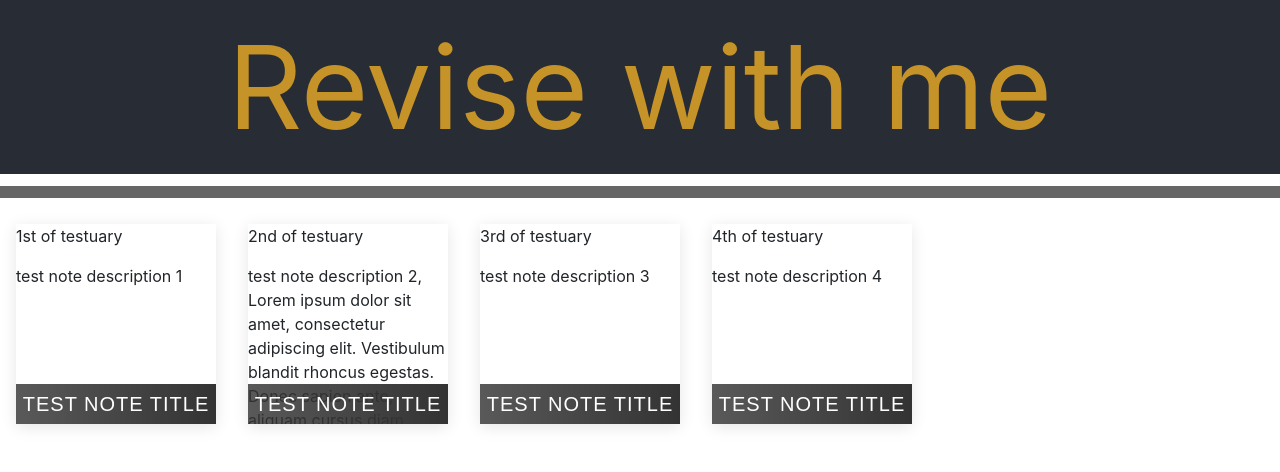
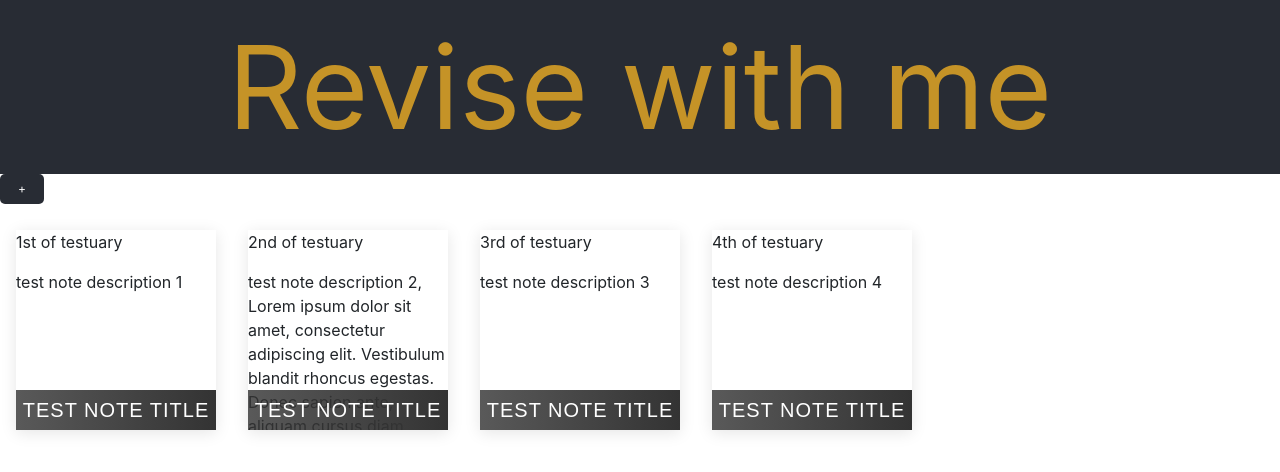
Before and after one commit to Duvvvy/ReviseWithMe, a React (Create React App) app: page / in a window 1280 px wide. Shown: the top 472 px of the page. Built offline with nearby package versions, Linux system fonts and the light colour scheme; a web font is replaced by a local one.

Commit message:
Looks good to me

```diff
--- a/src/App.css
+++ b/src/App.css
@@ -7,10 +7,16 @@ html, body {
 }
 
 .btn-primary {
-  background: #666 !important;
+  outline: none !important;
+  background: #282c34 !important;
   border: none !important;
-  outline: none !important;
-  width: 100%;
+  display: inline-block !important;
+  padding: 6px 18px !important;
+  color: #fff !important;
+  margin-right: 10px !important;
+  border-radius: 5px !important;
+  font-size: 12px !important;
+  cursor: pointer !important;
 }
 
 .App-header {
--- a/src/Components/NotesView.tsx
+++ b/src/Components/NotesView.tsx
@@ -33,7 +33,7 @@ const initialState = {
   title: "Enter Title",
   description: "Enter Description",
   body: "depreciated",
-  date: "not long ago?",
+  date: "¯\\_(ツ)_/¯",
   time: 0,
   currentCard: -1,
   currentImageBase64: 0,
@@ -188,7 +188,7 @@ class NotesView extends React.Component <IProps, IState> {
         title: values.title,
         description: values.description,
         body: "depreciated",
-        date: "not long ago?",
+        date: `¯\\_(ツ)_/¯`,
         time: "0",
         noteID: "unassigned",
         src: "./logo192.png"
@@ -209,9 +209,8 @@ render() {
               console.log(this.state)
               console.log("working")
           }
-        }>
+        }>+</button>
 
-        </button>
         <div className="main-content">
           <div className="content">
             {items.map((textArea, index) => (
@@ -235,14 +234,14 @@ render() {
               <p id='note-body'>
                 {this.state.description}
               </p>
-              <button onClick={()=>
+              <button className="btn-primary" onClick={()=>
                 {
                   this.confirmDelete()
                   this.toggle()
 
                 }
               }
-              >delete note</button>
+              >Delete note</button>
 
           </ModalBody>
         </Modal>
@@ -280,11 +279,11 @@ render() {
           <pre>
               {JSON.stringify(values, null, 2)}
           </pre>
-          <Button type="submit"></Button>
+          <Button className="btn-primary" type="submit">Confirm</Button>
         </Form>
 
         }</Formik>
-              <button onClick={()=>
+              <button className="btn-primary" onClick={()=>
                 {
                   this.confirmDelete()
                   this.toggleCreationModal()
```
